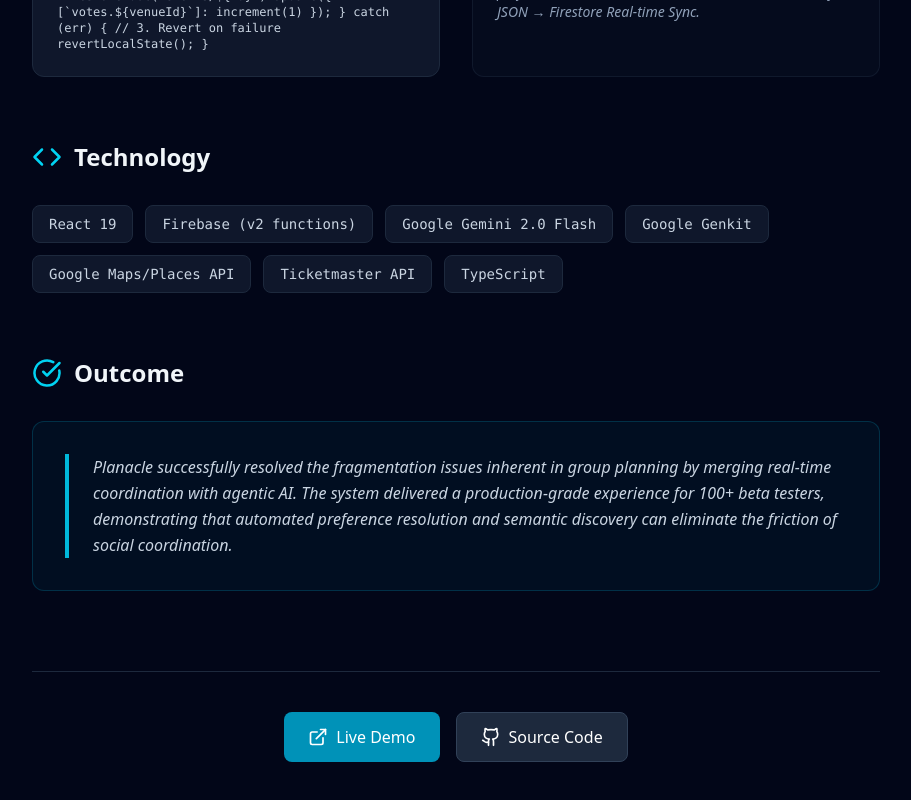
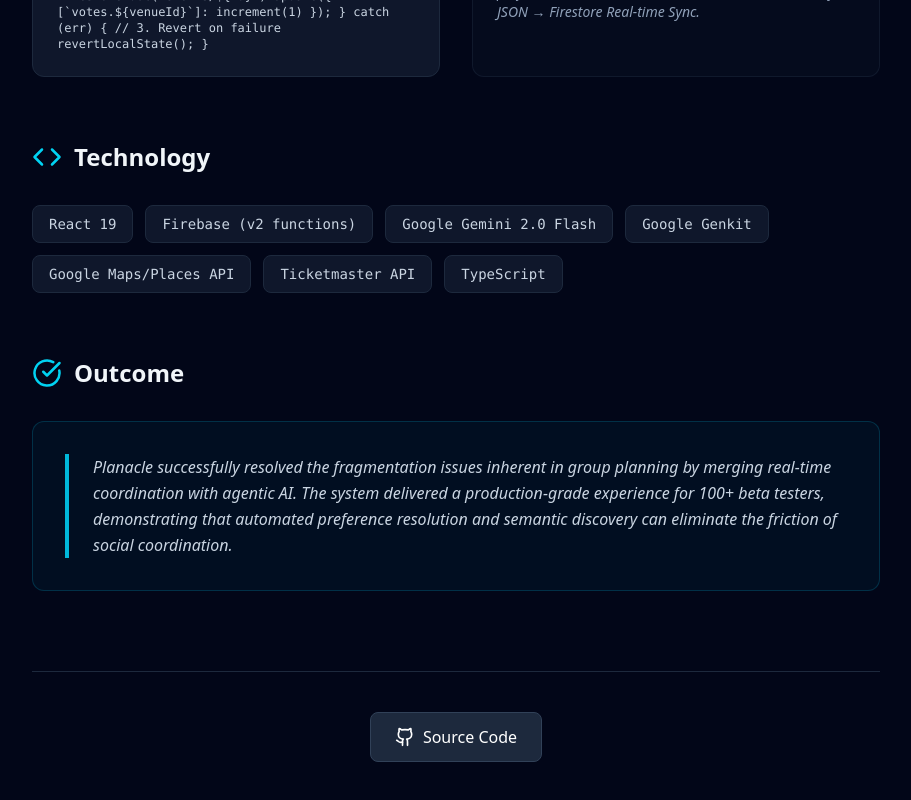
Before and after one commit to TolulopeBabajide/portfolio-website, a React (Vite) app: page /projects/planacle in a window 1280 px wide. Shown: the part 2221-3021 px from the top of the page, without its empty margins (184-1095 px from the left). Built offline with nearby package versions, Linux system fonts and the light colour scheme.

Commit message:
fix(H-01): remove dead href=# CTAs — hide live links for unreleased projects

```diff
--- a/src/components/Projects.jsx
+++ b/src/components/Projects.jsx
@@ -32,7 +32,7 @@
         tags: ["React", "Firebase", "Google Maps API", "Tailwind CSS"],
         link: "/projects/planacle",
         github: "https://github.com/TolulopeBabajide/planacle",
-        liveUrl: "#",
+        liveUrl: null,
         image: planaclePreview
     },
     {
@@ -45,7 +45,7 @@
         tags: ["Node.js", "Express", "MySQL", "AWS S3", "Stripe"],
         link: "/projects/bookorbit",
         github: "https://github.com/TolulopeBabajide/LMS",
-        liveUrl: "#",
+        liveUrl: null,
         image: bookorbitPreview
     }
 ]
@@ -123,9 +123,11 @@
                                         <a href={project.github} target="_blank" rel="noopener noreferrer" className="hover:text-white transition-colors">
                                             <Github size={16} className="sm:w-[18px] sm:h-[18px]" />
                                         </a>
-                                        <a href={project.liveUrl} target="_blank" rel="noopener noreferrer" className="hover:text-white transition-colors">
-                                            <ExternalLink size={16} className="sm:w-[18px] sm:h-[18px]" />
-                                        </a>
+                                        {project.liveUrl && (
+                                            <a href={project.liveUrl} target="_blank" rel="noopener noreferrer" className="hover:text-white transition-colors">
+                                                <ExternalLink size={16} className="sm:w-[18px] sm:h-[18px]" />
+                                            </a>
+                                        )}
                                     </div>
                                 </div>
 
@@ -187,7 +189,7 @@
                         </div>
 
                         <div className="grid grid-cols-1 md:grid-cols-2 gap-4 sm:gap-6">
-                            {cyberLabs.map((lab, index) => (
+                            {cyberLabs.map((lab) => (
                                 <div
                                     key={lab.title}
                                     className="bg-[#111827]/30 p-4 sm:p-6 rounded-xl border border-slate-800/80 flex items-start gap-4 sm:gap-6 hover:border-slate-700 transition-all duration-300 group/lab"
--- a/src/pages/PlanacleProject.jsx
+++ b/src/pages/PlanacleProject.jsx
@@ -136,11 +136,7 @@
                     </div>
 
                     <div className="mt-20 pt-10 border-t border-slate-800 flex justify-center gap-4">
-                        <a href="#" className="flex items-center justify-center px-6 py-3 bg-cyan-600 hover:bg-cyan-700 text-white rounded-lg font-medium transition-colors">
-                            <ExternalLink size={20} className="mr-2" />
-                            Live Demo
-                        </a>
-                        <a href="#" className="flex items-center justify-center px-6 py-3 bg-slate-800 hover:bg-slate-700 text-white rounded-lg font-medium transition-colors border border-slate-700">
+                        <a href="https://github.com/TolulopeBabajide/planacle" target="_blank" rel="noopener noreferrer" className="flex items-center justify-center px-6 py-3 bg-slate-800 hover:bg-slate-700 text-white rounded-lg font-medium transition-colors border border-slate-700">
                             <Github size={20} className="mr-2" />
                             Source Code
                         </a>
```
